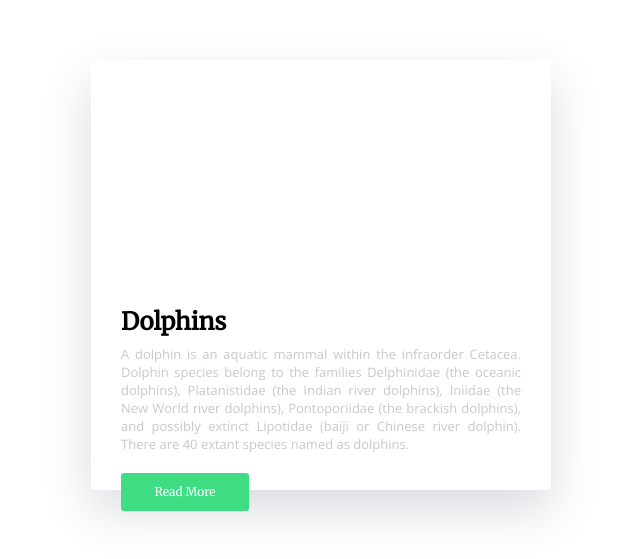
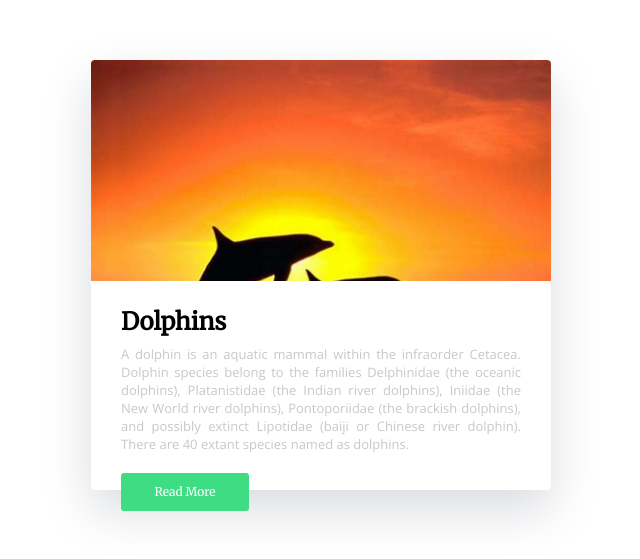
Before and after one commit to ChidinmaAgu/AnimalCard, a plain HTML site: page index.html in a window 1280 px wide. Shown: the part 125-684 px from the top of the page, without its empty margins (319-959 px from the left). Drawn offline with nearby package versions, Linux system fonts and the light colour scheme.

Commit message:
Update style.css

```diff
--- a/style.css
+++ b/style.css
@@ -31,7 +31,7 @@ a {
 .mask {
   height: 13.8rem;
   border-radius: 4px 4px 0 0;
-  background: url('./assets/image2.jfif');
+  background: url('./image2.jfif');
   background-repeat: no-repeat;
   background-size: cover;
   transition: transform 0.3s ease-in-out;
@@ -39,7 +39,7 @@ a {
 }
 
 .mask:hover {
-  background: url('./assets/image1.jpg');
+  background: url('./image1.jpg');
   background-repeat: no-repeat;
   background-size: cover;
   transform: scale(1.05);
```
